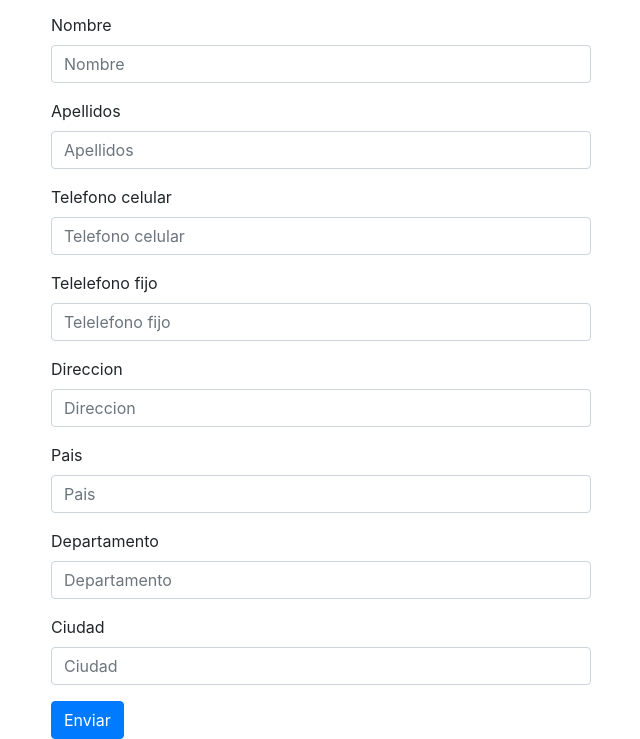
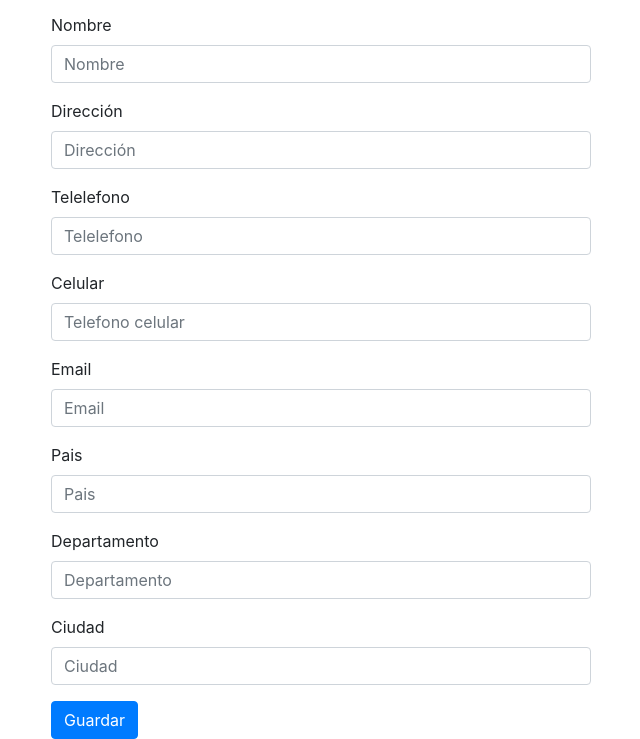
Before and after one commit to benru203/DesarrolloWeb, a plain HTML site: page index.html in a window 1280 px wide. Shown: the part 129-868 px from the top of the page, without its empty margins (319-959 px from the left). Drawn offline with nearby package versions, Linux system fonts and the light colour scheme.

Commit message:
mejorado

```diff
--- a/index.html
+++ b/index.html
@@ -5,6 +5,9 @@
     <meta name="viewport" content="width=device-width, initial-scale=1.0">
     <meta http-equiv="X-UA-Compatible" content="ie=edge">
     <link rel="stylesheet" href="https://stackpath.bootstrapcdn.com/bootstrap/4.3.1/css/bootstrap.min.css" integrity="sha384-ggOyR0iXCbMQv3Xipma34MD+dH/1fQ784/j6cY/iJTQUOhcWr7x9JvoRxT2MZw1T" crossorigin="anonymous">
+    <script src="https://code.jquery.com/jquery-3.3.1.slim.min.js" integrity="sha384-q8i/X+965DzO0rT7abK41JStQIAqVgRVzpbzo5smXKp4YfRvH+8abtTE1Pi6jizo" crossorigin="anonymous"></script>
+    <script src="https://cdnjs.cloudflare.com/ajax/libs/popper.js/1.14.7/umd/popper.min.js" integrity="sha384-UO2eT0CpHqdSJQ6hJty5KVphtPhzWj9WO1clHTMGa3JDZwrnQq4sF86dIHNDz0W1" crossorigin="anonymous"></script>
+    <script src="https://stackpath.bootstrapcdn.com/bootstrap/4.3.1/js/bootstrap.min.js" integrity="sha384-JjSmVgyd0p3pXB1rRibZUAYoIIy6OrQ6VrjIEaFf/nJGzIxFDsf4x0xIM+B07jRM" crossorigin="anonymous"></script>
     <title>Document</title>
 </head>
 <body>
@@ -18,28 +21,28 @@
             <div class="col-md-6 col-sm-12">
                     <form>
                         <div class="form-group">
-                            <label>Codigo</label>
-                            <input type="text" class="form-control" placeholder="Codigo">
+                            <label>Código</label>
+                            <input type="text" class="form-control" placeholder="Código">
                         </div>
                         <div class="form-group">
                             <label>Nombre</label>
                             <input type="text" class="form-control"  placeholder="Nombre">
                         </div>
                         <div class="form-group">
-                            <label>Apellidos</label>
-                            <input type="text" class="form-control"  placeholder="Apellidos">
+                            <label>Dirección</label>
+                            <input type="text" class="form-control"  placeholder="Dirección">
                         </div>
                         <div class="form-group">
-                            <label>Telefono celular</label>
+                            <label>Telelefono</label>
+                            <input type="text" class="form-control"  placeholder="Telelefono">
+                        </div>
+                        <div class="form-group">
+                            <label>Celular</label>
                             <input type="text" class="form-control"  placeholder="Telefono celular">
                         </div>
                         <div class="form-group">
-                            <label>Telelefono fijo</label>
-                            <input type="text" class="form-control"  placeholder="Telelefono fijo">
-                        </div>
-                        <div class="form-group">
-                            <label>Direccion</label>
-                            <input type="text" class="form-control"  placeholder="Direccion">
+                            <label>Email</label>
+                            <input type="email" class="form-control"  placeholder="Email">
                         </div>
                         <div class="form-group">
                             <label>Pais</label>
@@ -55,13 +58,10 @@
                         </div>
 
 
-                        <button type="submit" class="btn btn-primary">Enviar</button>
+                        <button type="submit" class="btn btn-primary">Guardar</button>
                     </form>
             </div>
         </div>
     </div>
-    <script src="https://code.jquery.com/jquery-3.3.1.slim.min.js" integrity="sha384-q8i/X+965DzO0rT7abK41JStQIAqVgRVzpbzo5smXKp4YfRvH+8abtTE1Pi6jizo" crossorigin="anonymous"></script>
-    <script src="https://cdnjs.cloudflare.com/ajax/libs/popper.js/1.14.7/umd/popper.min.js" integrity="sha384-UO2eT0CpHqdSJQ6hJty5KVphtPhzWj9WO1clHTMGa3JDZwrnQq4sF86dIHNDz0W1" crossorigin="anonymous"></script>
-    <script src="https://stackpath.bootstrapcdn.com/bootstrap/4.3.1/js/bootstrap.min.js" integrity="sha384-JjSmVgyd0p3pXB1rRibZUAYoIIy6OrQ6VrjIEaFf/nJGzIxFDsf4x0xIM+B07jRM" crossorigin="anonymous"></script>
 </body>
 </html>
```
